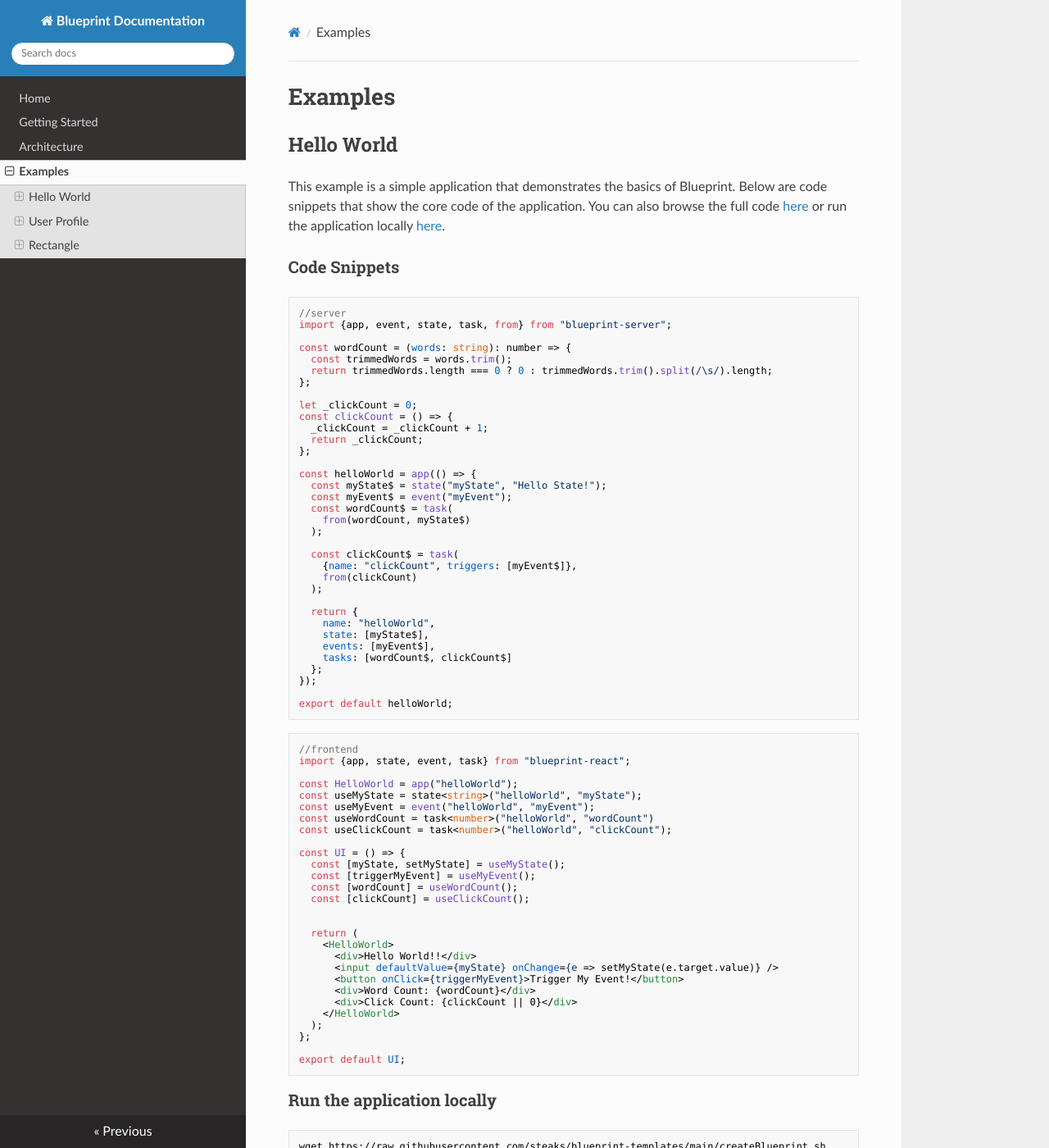
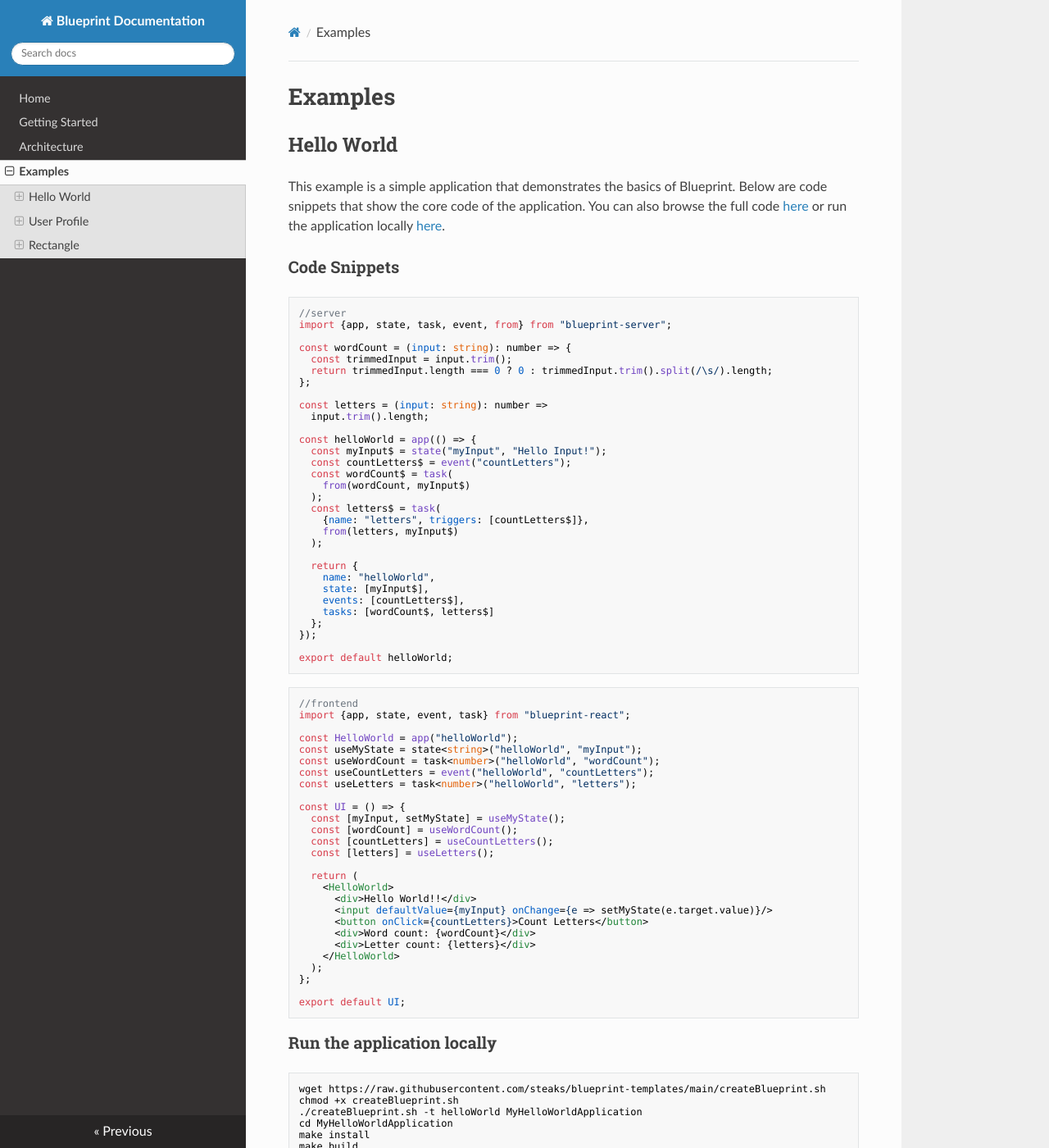
Before and after one commit to steaks/blueprint-docs, an MkDocs documentation site: the page built from docs/examples.md, in a window 1280 px wide and 1400 px high. Shown: the whole window at 82% size. Built offline with MkDocs 1.6.1, drawn with Linux system fonts in a browser that asks for light colours; nearby versions of some CDN libraries.

Commit message:
Update hello world example (#4)

````diff
--- a/docs/examples.md
+++ b/docs/examples.md
@@ -8,36 +8,32 @@ This example is a simple application that demonstrates the basics of Blueprint.
 
 ```typescript
 //server
-import {app, event, state, task, from} from "blueprint-server";
+import {app, state, task, event, from} from "blueprint-server";
 
-const wordCount = (words: string): number => {
-  const trimmedWords = words.trim();
-  return trimmedWords.length === 0 ? 0 : trimmedWords.trim().split(/\s/).length;
+const wordCount = (input: string): number => {
+  const trimmedInput = input.trim();
+  return trimmedInput.length === 0 ? 0 : trimmedInput.trim().split(/\s/).length;
 };
 
-let _clickCount = 0;
-const clickCount = () => {
-  _clickCount = _clickCount + 1;
-  return _clickCount;
-};
+const letters = (input: string): number =>
+  input.trim().length;
 
 const helloWorld = app(() => {
-  const myState$ = state("myState", "Hello State!");
-  const myEvent$ = event("myEvent");
+  const myInput$ = state("myInput", "Hello Input!");
+  const countLetters$ = event("countLetters");
   const wordCount$ = task(
-    from(wordCount, myState$)
+    from(wordCount, myInput$)
   );
-
-  const clickCount$ = task(
-    {name: "clickCount", triggers: [myEvent$]},
-    from(clickCount)
+  const letters$ = task(
+    {name: "letters", triggers: [countLetters$]},
+    from(letters, myInput$)
   );
 
   return {
     name: "helloWorld",
-    state: [myState$],
-    events: [myEvent$],
-    tasks: [wordCount$, clickCount$]
+    state: [myInput$],
+    events: [countLetters$],
+    tasks: [wordCount$, letters$]
   };
 });
 
@@ -49,25 +45,24 @@ export default helloWorld;
 import {app, state, event, task} from "blueprint-react";
 
 const HelloWorld = app("helloWorld");
-const useMyState = state<string>("helloWorld", "myState");
-const useMyEvent = event("helloWorld", "myEvent");
-const useWordCount = task<number>("helloWorld", "wordCount")
-const useClickCount = task<number>("helloWorld", "clickCount");
+const useMyState = state<string>("helloWorld", "myInput");
+const useWordCount = task<number>("helloWorld", "wordCount");
+const useCountLetters = event("helloWorld", "countLetters");
+const useLetters = task<number>("helloWorld", "letters");
 
 const UI = () => {
-  const [myState, setMyState] = useMyState();
-  const [triggerMyEvent] = useMyEvent();
+  const [myInput, setMyState] = useMyState();
   const [wordCount] = useWordCount();
-  const [clickCount] = useClickCount();
-
+  const [countLetters] = useCountLetters();
+  const [letters] = useLetters();
 
   return (
     <HelloWorld>
       <div>Hello World!!</div>
-      <input defaultValue={myState} onChange={e => setMyState(e.target.value)} />
-      <button onClick={triggerMyEvent}>Trigger My Event!</button>
-      <div>Word Count: {wordCount}</div>
-      <div>Click Count: {clickCount || 0}</div>
+      <input defaultValue={myInput} onChange={e => setMyState(e.target.value)}/>
+      <button onClick={countLetters}>Count Letters</button>
+      <div>Word count: {wordCount}</div>
+      <div>Letter count: {letters}</div>
     </HelloWorld>
   );
 };
````
